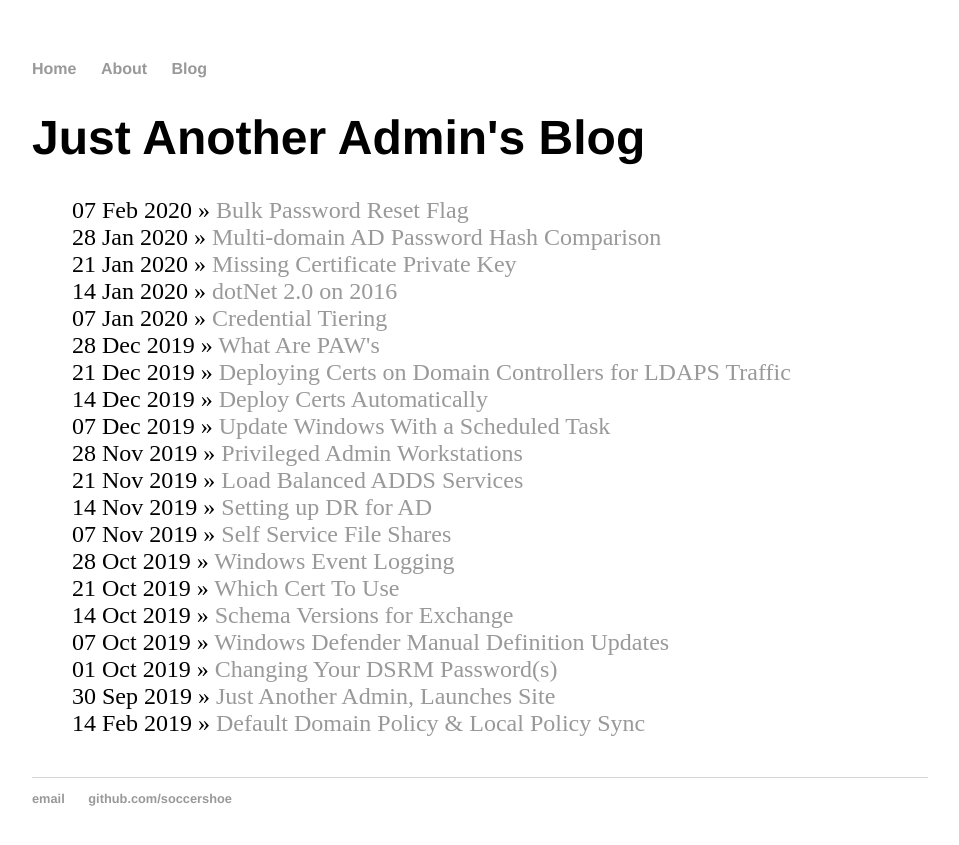
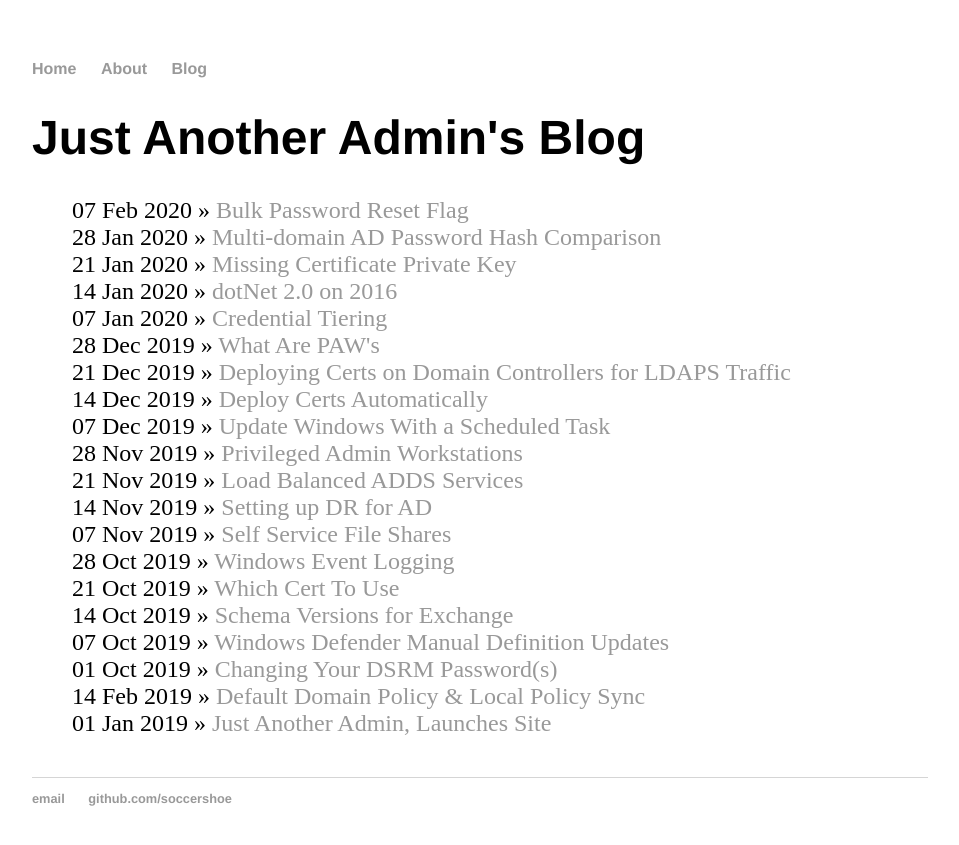
Before and after one commit to soccershoe/JustAnotherAdmin, a Jekyll site: the page built from blog/index.html, in a window 1280 px wide. Shown: the top 845 px of the page, without its empty margins (160-1119 px from the left). Built offline with Jekyll 4.4.1, drawn with Linux system fonts in a browser that asks for light colours.

Commit message:
first post update

```diff
--- a/_posts/2019-09-30-JustAnotherAdmin-site-launched.md
+++ b/_posts/2019-01-1-JustAnotherAdmin-site-launched.md
@@ -1,7 +1,7 @@
 ---
 layout: post
 title: "Just Another Admin, Launches Site"
-date: 2019-09-30
+date: 2019-01-01
 ---
 
 I'm putting this on the interwebs.  Putting together a central knowledge location for myself.  Sharing with the world and seeing if I can learn anything in the process.
```
